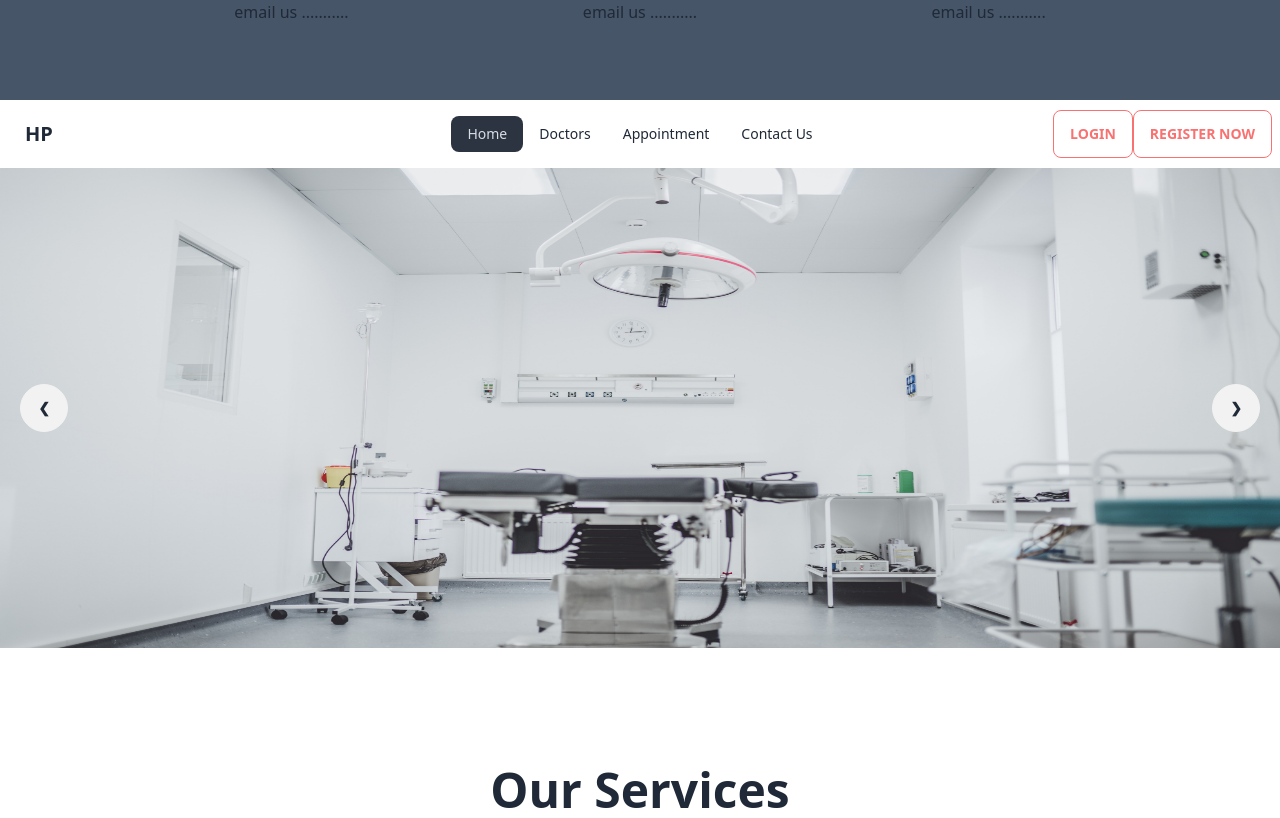
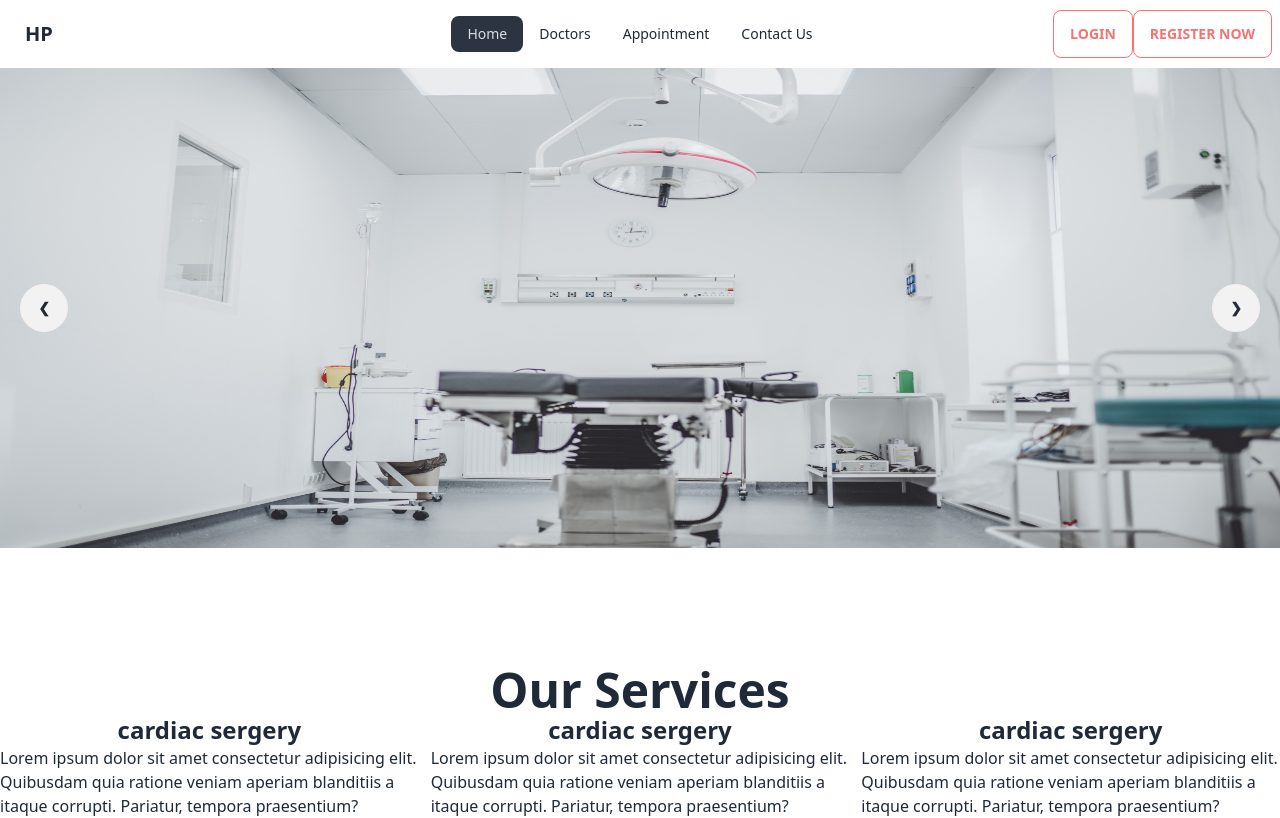
Before and after one commit to Crosshairs532/Hospital-client, a React (Vite) app: page / in a window 1280 px wide. Shown: the top 818 px of the page. Built offline with nearby package versions, Linux system fonts and the light colour scheme; no server answers.

Commit message:
Modify Mainlayout and remove Hosinfo component

```diff
--- a/src/Layouts/Mainlayout.jsx
+++ b/src/Layouts/Mainlayout.jsx
@@ -1,11 +1,11 @@
 import { Outlet } from "react-router-dom";
 import Footer from "../Pages/Components/Footer/Footer";
-import Headers from "../Pages/Components/Headers/headers";
+import Headers from "../Pages/Components/Headers/Headers";
 import Hosinfo from "../Pages/Components/Hosinfo/Hosinfo";
 const Mainlayout = () => {
     return (
         <div>
-            <Hosinfo></Hosinfo>
+
             <Headers></Headers>
             <div className=" min-h-screen">
                 <Outlet></Outlet>
```
